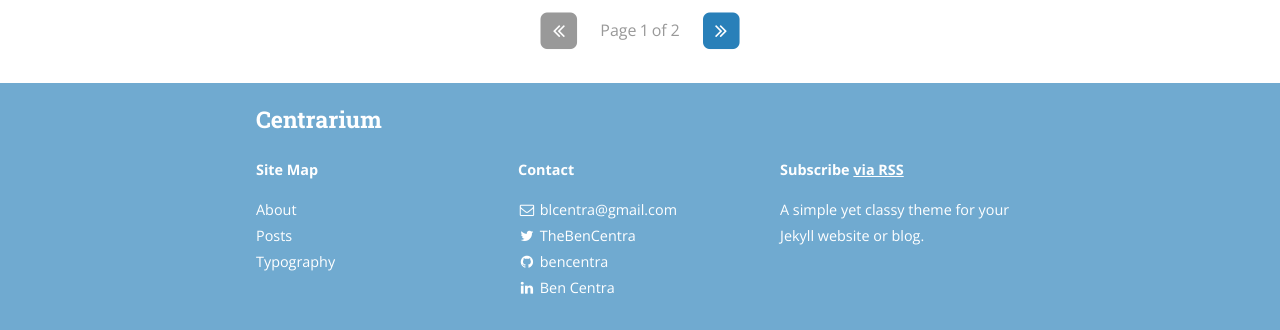
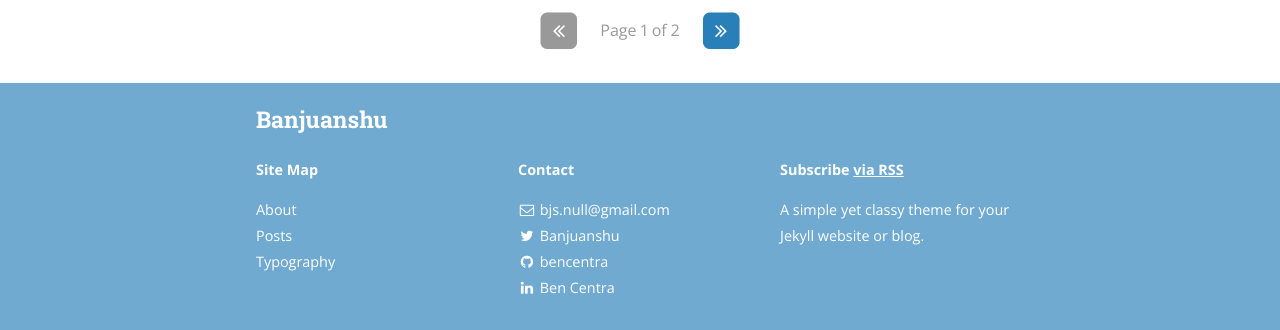
Before and after one commit to banjuanshu/banjuanshu.github.io, a Jekyll site: the page built from docs/index.html, in a window 1280 px wide and 900 px high, scrolled down 1275 px. Shown: the part 567-897 px from the top of the window. Built offline with Jekyll 4.4.1, drawn with Linux system fonts in a browser that asks for light colours; nearby versions of some CDN libraries; the list of posts is cut into pages by our own code.

Commit message:
fix(base): init

```diff
--- a/docs/_config.yml
+++ b/docs/_config.yml
@@ -9,10 +9,10 @@ exclude:
   - "/vendor/"
 
 # Site settings
-title: Centrarium
+title: Banjuanshu
 subtitle: "A simple yet classy theme for your Jekyll website or blog"
-email: blcentra@gmail.com
-name: Ben Centra
+email: bjs.null@gmail.com
+name: Bjs
 description: >
   A simple yet classy theme for your Jekyll website or blog.
 # Base URL of site (i.e. /blog). It should always start with a slash,
@@ -78,8 +78,8 @@ descriptions:
 social:
   - name: Twitter
     icon: twitter
-    username: TheBenCentra
-    url: https://twitter.com/TheBenCentra
+    username: Banjuanshu
+    url: https://twitter.com/banjuanshu
     desc: Follow me on Twitter
     share: true
 
@@ -93,7 +93,7 @@ social:
   - name: GitHub
     icon: github
     username: bencentra
-    url: https://github.com/bencentra
+    url: https://github.com/banjuanshu
     desc: Fork me on GitHub
     share: false
 
```
